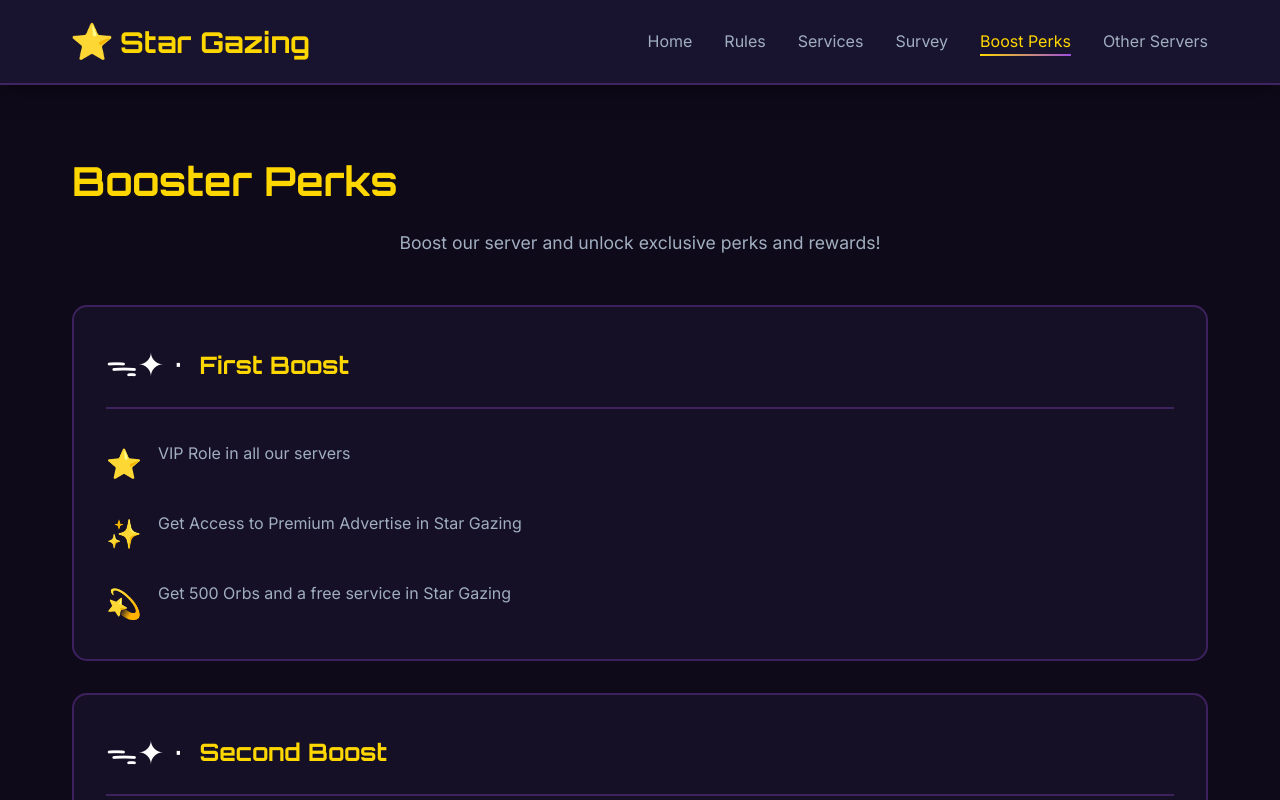
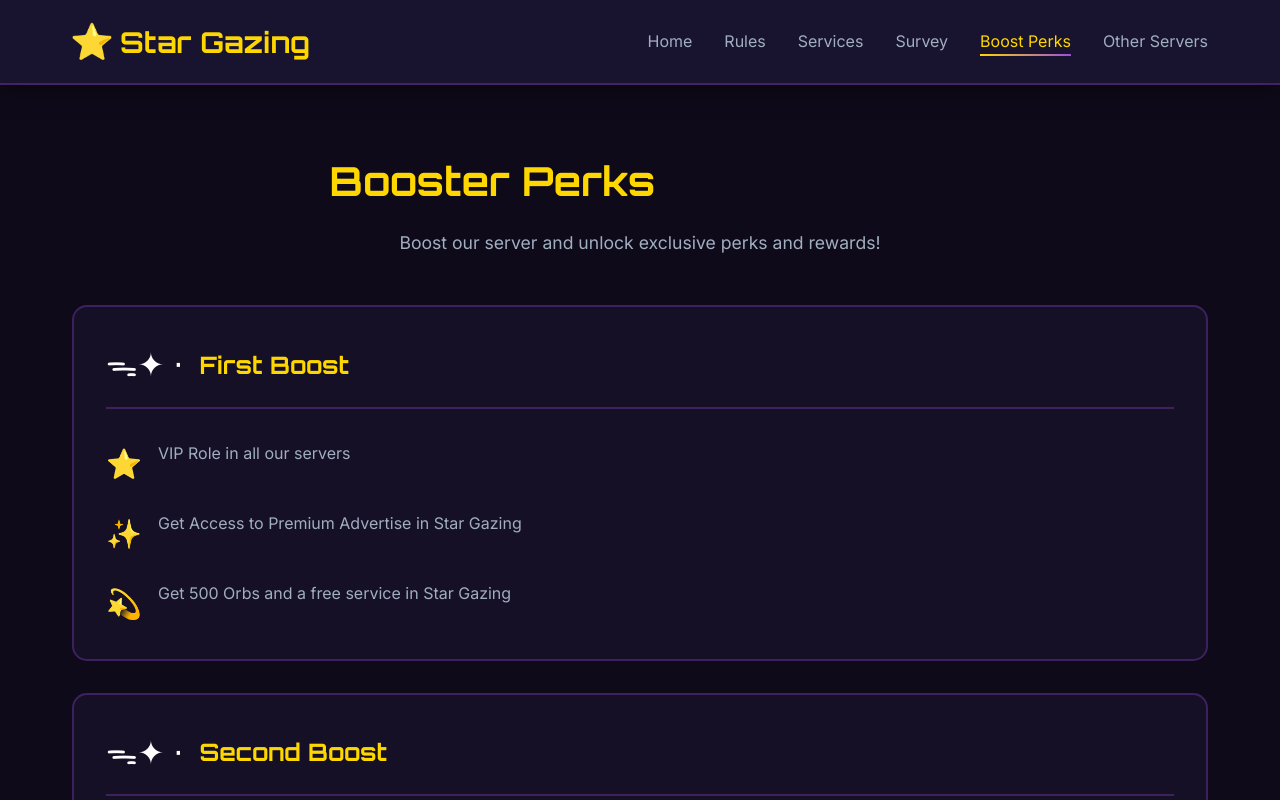
Before and after one commit to SDO-olive/Star-Net---Web, a plain HTML site: page perks.html in a window 1280 px wide. Shown: the top 800 px of the page. Drawn offline with Linux system fonts and the light colour scheme.

Commit message:
Update perks.html

```diff
--- a/perks.html
+++ b/perks.html
@@ -30,7 +30,7 @@
     <!-- Perks Section -->
     <section class="perks-section">
         <div class="container">
-            <h1>       Booster Perks</h1>
+            <h1>ㅤㅤㅤㅤㅤㅤㅤBooster Perks</h1>
             <p class="perks-intro">Boost our server and unlock exclusive perks and rewards!</p>
 
             <!-- First Boost -->
```
